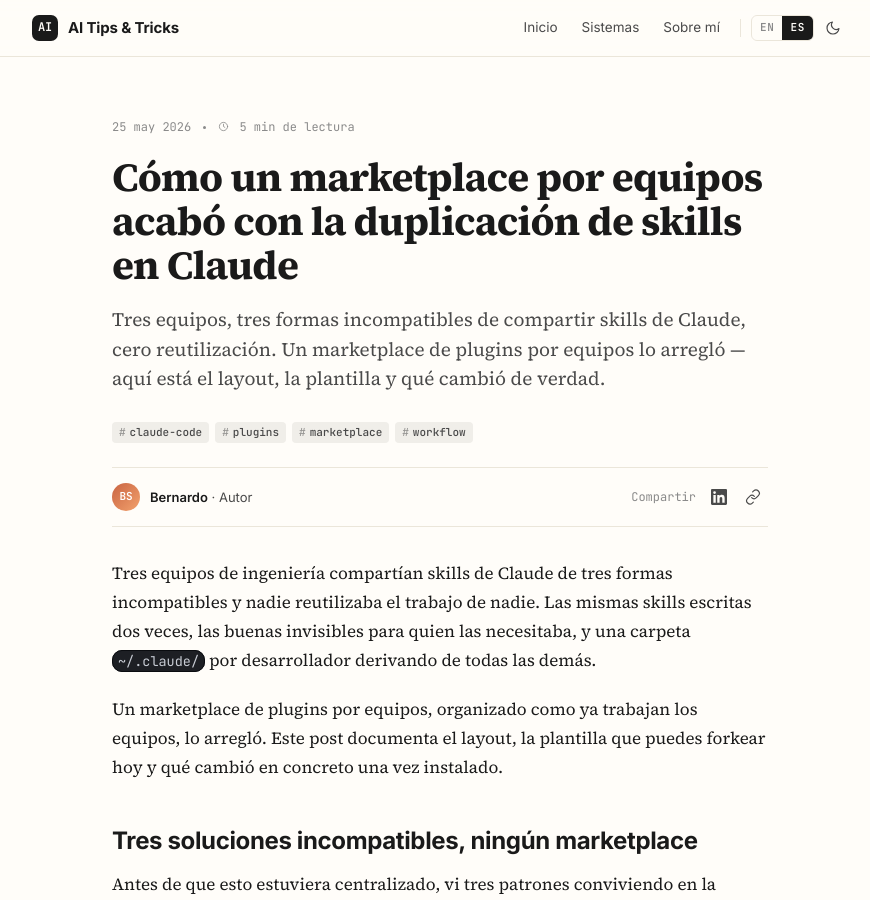
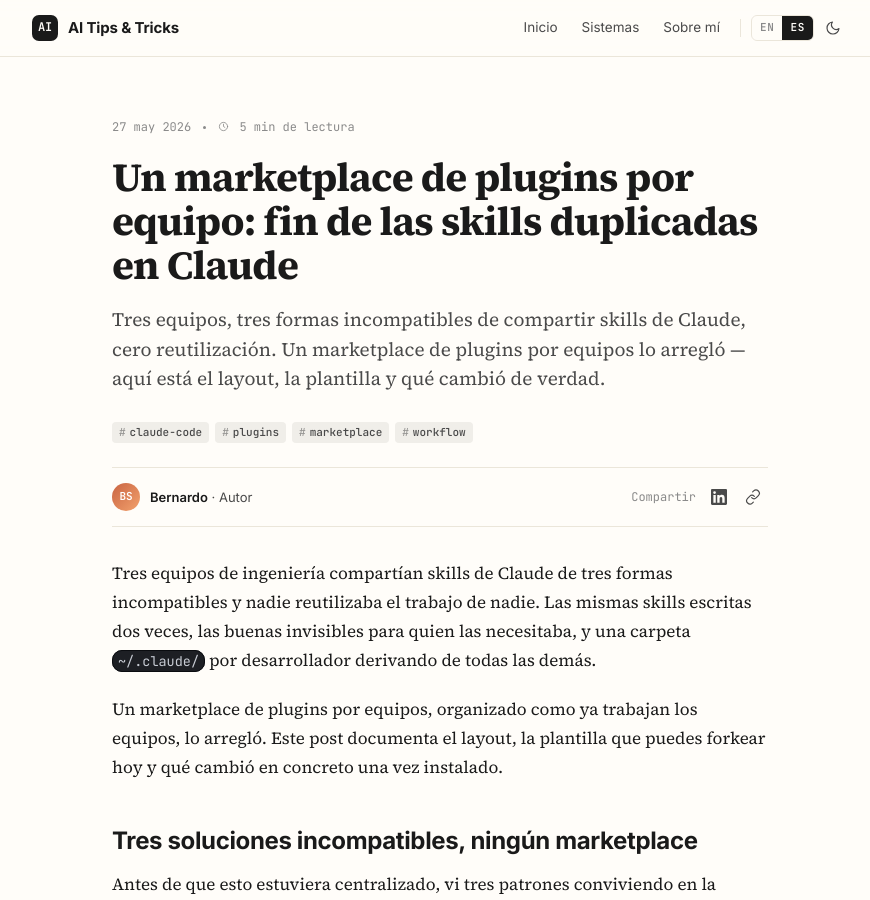
Before and after one commit to bernardosecades/bernardosecades.github.io, a Jekyll site: the page built from _posts/es/2026-05-27-claude-code-marketplace-equipos.md, in a window 1280 px wide and 900 px high. Shown: the whole window, without its empty margins (200-1070 px from the left). Built offline with Jekyll 4.4.1, drawn with Linux system fonts in a browser that asks for light colours.

Commit message:
post marketplace

```diff
--- a/_posts/es/2026-05-25-claude-code-marketplace-equipos.md
+++ b/_posts/es/2026-05-27-claude-code-marketplace-equipos.md
@@ -1,6 +1,6 @@
 ---
-title: "Cómo un marketplace por equipos acabó con la duplicación de skills en Claude"
-date: 2026-05-25 00:00:00
+title: "Un marketplace de plugins por equipo: fin de las skills duplicadas en Claude"
+date: 2026-05-27 00:00:00
 lang: es
 ref: claude-code-team-marketplace
 tags: [claude-code, plugins, marketplace, workflow]
```
Also changed, not shown: _posts/en/2026-05-27-claude-code-team-marketplace.md (renamed from _posts/en/2026-05-25-claude-code-team-marketplace.md, +1 -1 lines), _posts/en/2026-06-03-claude-code-permission-tuning.md (renamed from _posts/en/2026-06-02-claude-code-permission-tuning.md, +1 -1 lines), _posts/es/2026-06-03-claude-code-afinar-permisos.md (renamed from _posts/es/2026-06-02-claude-code-afinar-permisos.md, +1 -1 lines).
